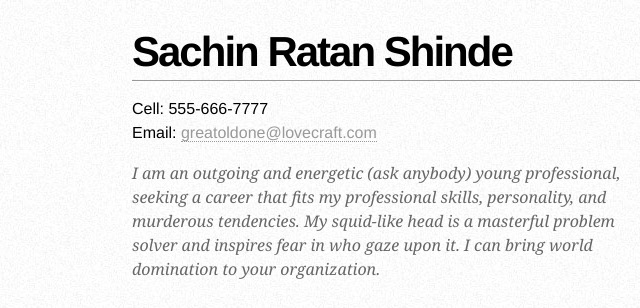
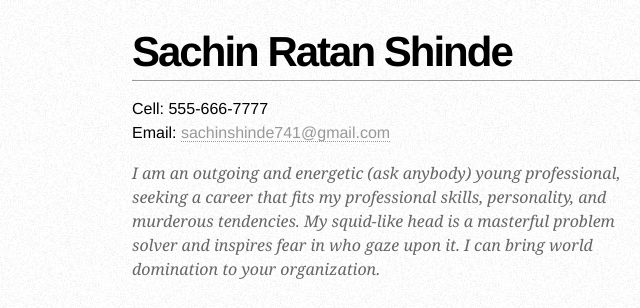
Before and after one commit to sachinrshinde/sachinrshinde.github.io, a plain HTML site: page index.html in a window 1280 px wide. Shown: the top 308 px of the page, 108-748 px from the left. Drawn offline with Linux system fonts and the light colour scheme.

Commit message:
my first edit to html file.

```diff
--- a/index.html
+++ b/index.html
@@ -43,7 +43,7 @@
 
             <p>
                 Cell: <span class="tel">555-666-7777</span><br />
-                Email: <a class="email" href="mailto:greatoldone@lovecraft.com">greatoldone@lovecraft.com</a>
+                Email: <a class="email" href="mailto:sachinshinde741@gmail.com">sachinshinde741@gmail.com</a>
             </p>
         </div>
 
```
